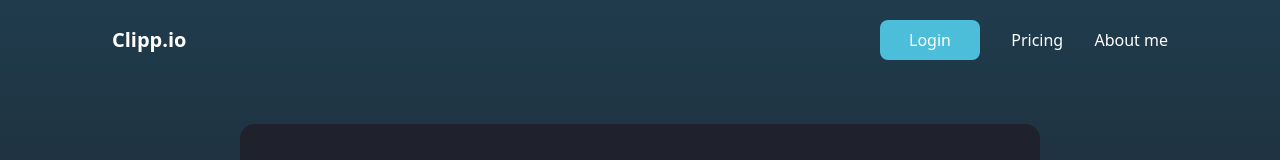
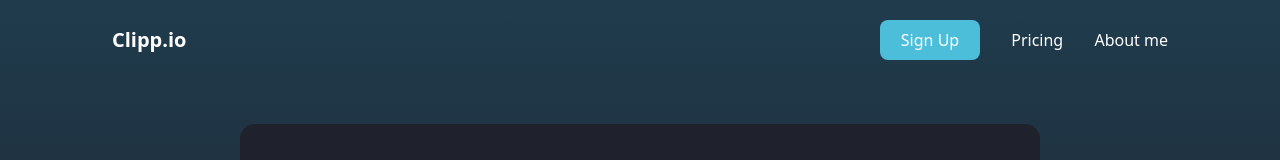
Before and after one commit to RoberthLoorDev/link-shortener, a Vue app in the folder frontend/: page /login in a window 1280 px wide. Shown: the top 160 px of the page. Built offline with nearby package versions, Linux system fonts and the light colour scheme; what tailwindcss-animated would draw is missing.

Commit message:
fix: toggle between login form or registration

```diff
--- a/frontend/src/components/NavbarComponent.vue
+++ b/frontend/src/components/NavbarComponent.vue
@@ -20,8 +20,8 @@
     class="mx-[5%] md:mx-28 mt-8 md:mt-5 flex justify-center items-center md:justify-between relative"
   >
     <div>
-      <span class="text-white font-bold text-xl select-none text-center">
-        Clipp.io</span
+      <a href="/" class="text-white font-bold text-xl select-none text-center">
+        Clipp.io</a
       >
     </div>
     <Transition name="icon-menu">
@@ -35,14 +35,15 @@
     </Transition>
 
     <div class="hidden md:flex md:items-center w-72 justify-between">
+      <a :href="destinationPage">
         <ButtonComponent
-        title="Login"
+          :title="buttonText"
           backgroundColor="#4CBED9"
           :width="100"
           :height="40"
           textColor="white"
         ></ButtonComponent>
-
+      </a>
       <a href="/" class="text-white">Pricing</a>
       <a href="/" class="text-white">About me</a>
     </div>
@@ -50,13 +51,23 @@
 </template>
 
 <script lang="ts">
-import { ref } from "vue";
+import { ref, computed } from "vue";
 import ButtonComponent from "./ButtonComponent.vue";
+import { useRoute } from "vue-router";
 
 export default {
   name: "NavbarComponent",
   components: { ButtonComponent },
   setup() {
+    //definir el texto para el boton de iniciar sesion o registrarse
+    const route = useRoute();
+    const destinationPage = computed(() =>
+      route.path === "/login" ? "/sign-up" : "/login"
+    );
+    const buttonText = computed(() =>
+      route.path === "/login" ? "Sign Up" : "Login"
+    );
+
     const iconBarVerticalAnimation = ref(0);
     const barVerticalAnimation = ref(false);
 
@@ -88,6 +99,9 @@ export default {
       barVerticalAnimation,
       showBarVerticalAnimation,
       iconBarVerticalAnimation,
+
+      destinationPage,
+      buttonText,
     };
   },
 };
--- a/frontend/src/pages/SignUp.vue
+++ b/frontend/src/pages/SignUp.vue
@@ -8,8 +8,8 @@
           <img class="w-[23rem] ml-20" src="../assets/image-sign.png" alt="" />
         </div>
         <div class="flex flex-col items-center w-[100%] md:w-[50%]">
-          <!-- Form login signup -->
-          <component :is="ActiveComponent"></component>
+          <!-- Mostrar el componente activo -->
+          <component :is="activeComponent"></component>
         </div>
       </div>
     </div>
@@ -21,7 +21,7 @@ import NavbarComponent from "@/components/NavbarComponent.vue";
 import SignUpFormComponent from "@/components/SignUpFormComponent.vue";
 import LoginComponent from "@/components/LoginComponent.vue";
 import { useRoute } from "vue-router";
-import { ref } from "vue";
+import { computed } from "vue";
 
 export default {
   name: "SignUpPage",
@@ -30,20 +30,20 @@ export default {
     SignUpFormComponent,
     LoginComponent,
   },
-
   setup() {
     const route = useRoute();
-    const ActiveComponent = ref(
-      route.path == "/login" ? LoginComponent : SignUpFormComponent
-    );
+
+    // Calcular dinámicamente qué componente mostrar
+    const activeComponent = computed(() => {
+      return route.path === "/login" ? LoginComponent : SignUpFormComponent;
+    });
 
     return {
-      ActiveComponent,
+      activeComponent,
     };
   },
 };
 </script>
-
 <style>
 .background {
   background: linear-gradient(180deg, #1f3c4d 0%, #1f212c 60.08%);
```
Lines whose indentation alone changed are shown as unchanged.
